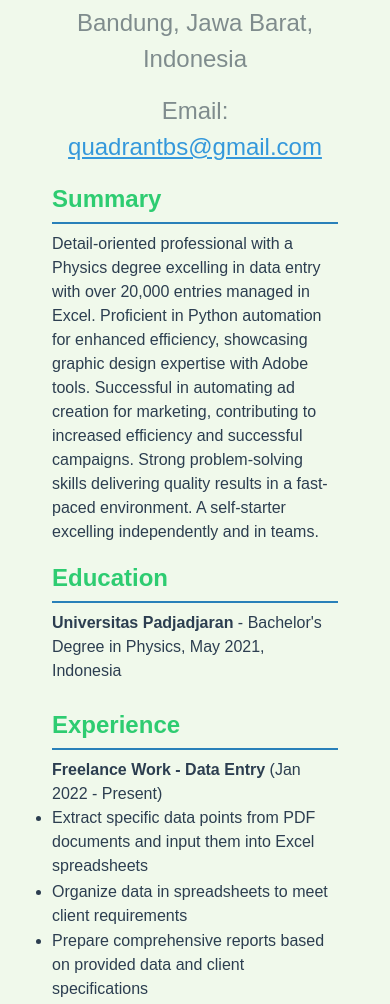
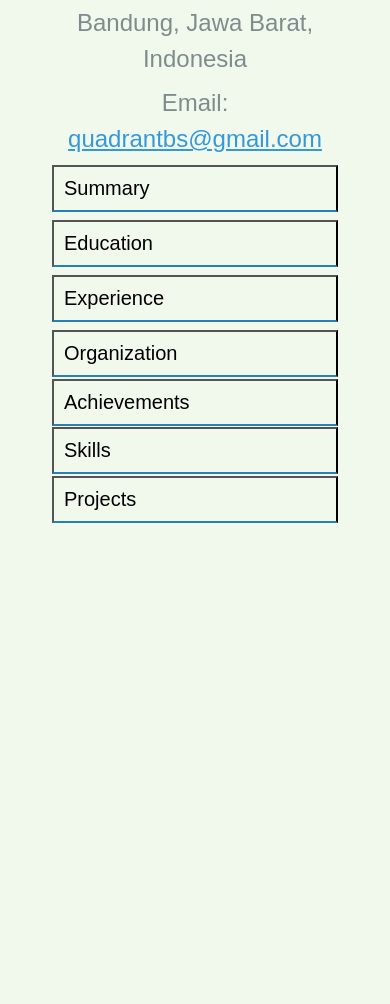
Before and after one commit to quadrantbs/ResumeQuadrantBS, a plain HTML site: page index.html in a window 390 px wide. Shown: the part 578-1582 px from the top of the page. After the commit the page ends 1154 px from the top, so only its background shows below. Drawn offline with Linux system fonts and the light colour scheme.

Commit message:
add js collapsible

```diff
--- a/index.html
+++ b/index.html
@@ -16,13 +16,13 @@
         </header>
 
         <section class="section">
-            <h2>Summary</h2>
-            <p>Detail-oriented professional with a Physics degree excelling in data entry with over 20,000 entries managed in Excel. Proficient in Python automation for enhanced efficiency, showcasing graphic design expertise with Adobe tools. Successful in automating ad creation for marketing, contributing to increased efficiency and successful campaigns. Strong problem-solving skills delivering quality results in a fast-paced environment. A self-starter excelling independently and in teams.</p>
+            <button type="button" class="collapsible">Summary</button>
+            <p class="content">Detail-oriented professional with a Physics degree excelling in data entry with over 20,000 entries managed in Excel. Proficient in Python automation for enhanced efficiency, showcasing graphic design expertise with Adobe tools. Successful in automating ad creation for marketing, contributing to increased efficiency and successful campaigns. Strong problem-solving skills delivering quality results in a fast-paced environment. A self-starter excelling independently and in teams.</p>
         </section>
 
         <section class="section">
-            <h2>Education</h2>
-            <ul>
+            <button type="button" class="collapsible">Education</button>
+            <ul class="content">
                 <li>
                     <strong>Universitas Padjadjaran</strong> - Bachelor's Degree in Physics, May 2021, Indonesia
                 </li>
@@ -30,8 +30,8 @@
         </section>
 
         <section class="section">
-            <h2>Experience</h2>
-            <ul>
+            <button type="button" class="collapsible">Experience</button>
+            <ul class="content">
                 <li>
                     <strong>Freelance Work - Data Entry</strong> (Jan 2022 - Present)
                     <ul>
@@ -73,8 +73,8 @@
         </section>
 
         <section class="section">
-            <h2>Organization</h2>
-            <ul>
+            <button type="button" class="collapsible">Organization</button>
+            <ul class="content" id="points">
                 <li>Padjadjaran International Physics Symposium 2017 - Organizing Committee</li>
                 <li>Padjadjaran International Physics Symposium 2019 - Organizing Committee</li>
                 <li>Festival Olahraga dan Seni Universitas Padjadjaran 2018 - Staff of Publication and Documentation Division</li>
@@ -88,16 +88,16 @@
         </section>
 
         <section class="section">
-            <h2>Achievements</h2>
-            <ul>
+            <button type="button" class="collapsible">Achievements</button>
+            <ul class="content" id="points">
                 <li>Participant of Seminar Nasional OKTAN 2018 HMK ITB</li>
                 <li>Participant of Perlombaan Pameran Produk Semarak Fisika IHAMAFI 2018</li>
             </ul>
         </section>
 
         <section class="section">
-            <h2>Skills</h2>
-            <ul>
+            <button type="button" class="collapsible">Skills</button>
+            <ul class="content" id="points">
                 <li>Microsoft Office</li>
                 <li>Adobe Photoshop</li>
                 <li>Adobe Illustrator</li>
@@ -112,8 +112,8 @@
         </section>
 
         <section class="section">
-            <h2>Projects</h2>
-            <ul>
+            <button type="button" class="collapsible">Projects</button>
+            <ul class="content" id="points">
                 <li><a href="https://quadrantbs.github.io/group10project/" target="_blank">Basic HTML CSS and JavaScript Project</a></li>
                 <li><a href="https://quadrantbs.github.io/TodoList/" target="_blank">To-Do List Project Using React JS</a></li>
                 <li><a href="https://quadrantbs.github.io/simplecalculator/" target="_blank">Simple Calculator Project Using HTML CSS and JavaScript</a></li>
--- a/script.js
+++ b/script.js
@@ -1,16 +1,14 @@
-// Get the elements that will be used to trigger the appearance changes
-const toggleButtons = document.querySelectorAll('.toggle-button');
-const sections = document.querySelectorAll('.cv-section');
+var coll = document.getElementsByClassName("collapsible");
+var i;
 
-// Add click event listeners to each toggle button
-toggleButtons.forEach(button => {
-  button.addEventListener('click', () => {
-    // Toggle the active class on the button to change its appearance
-    button.classList.toggle('active');
-
-    // Toggle the hidden class on the corresponding section to show or hide it
-    const sectionId = button.dataset.section;
-    const section = document.querySelector(`#${sectionId}`);
-    section.classList.toggle('hidden');
+for (i = 0; i < coll.length; i++){
+  coll[i].addEventListener("click", function() {
+    this.classList.toggle("active");
+    var content = this.nextElementSibling;
+    if (content.style.maxHeight){
+      content.style.maxHeight= null;
+    } else {
+      content.style.maxHeight= content.scrollHeight + "px";
+    }
   });
-});
+}
--- a/style.css
+++ b/style.css
@@ -22,6 +22,41 @@ body {
 .section h2 {
   border-bottom: 2px solid #2980b9;
   padding-bottom: 5px;
+}
+
+.collapsible {
+  background-color:#f0f9eb;
+  padding: 10px;
+  border-bottom: 2px solid #2980b9;
+  cursor: pointer;
+  width: 100%;
+  text-align: left;
+  outline: none;
+  font-size: 20px;
+
+}
+
+.active, .collapsible:hover {
+  background-color: #e8f6f3;
+}
+
+.content {
+  padding: 0 18px;
+  max-height: 0;
+  transition: max-height 0.2s ease-out;
+  overflow: hidden;
+  background-color: #f0f9eb;
+}
+
+.collapsible:after {
+  font-size: 20px;
+  color: black;
+  float: right;
+  margin-left: 5px;
+}
+
+.active:after {
+  content: "\25BC";
 }
 
 header {
@@ -65,13 +100,13 @@ section {
 ul {
   list-style: none;
   padding-left: 0;
-  margin-bottom: 1.5rem;
+  margin-bottom: 0.5rem;
 }
 
-ul li ul li {
+ul li ul li, #points {
   margin-bottom: 0.1rem;
   list-style-type: disc;
-  color: #2c3e50; /* Dark blue-gray bullet color */
+  color: #2c3e50;
 }
 
 strong {
@@ -85,7 +120,7 @@ h2 {
 }
 
 p {
-  margin-bottom: 1rem;
+  margin-bottom: 0.5rem;
 }
 
 a {
```
